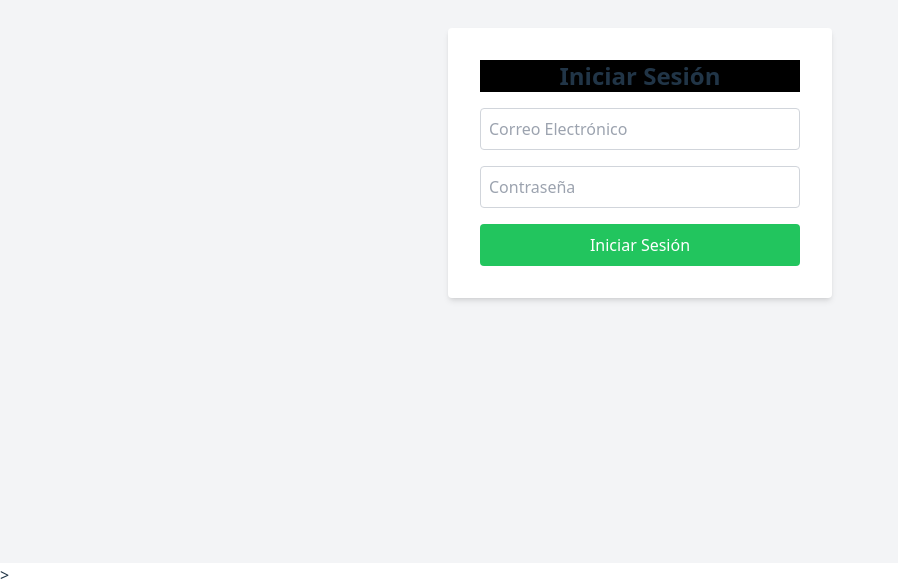
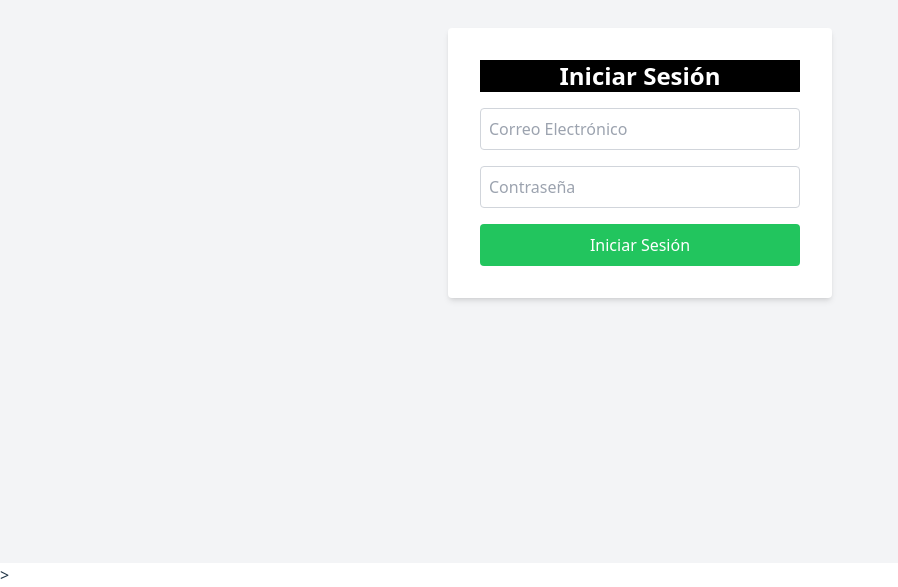
Before and after one commit to NatalyHSaez/Desarrollo-De-Aplicaciones-Empresariales, a React (Vite) app in the folder workspace-reserve/: page /login in a window 1280 px wide. Shown: the part 237-824 px from the top of the page, without its empty margins (0-898 px from the left). Built offline with nearby package versions, Linux system fonts and the light colour scheme.

Commit message:
Update Login.jsx

```diff
--- a/workspace-reserve/src/components/Login.jsx
+++ b/workspace-reserve/src/components/Login.jsx
@@ -11,7 +11,7 @@ const Login = ({ setUsuario }) => {
     if (correo === "123@gmail.com" && contrasena === "123") {
       const usuario = { correo };
       setUsuario(usuario);
-      localStorage.setItem("usuario", JSON.stringify(usuario)); // ✅ Guardar sesión
+      localStorage.setItem("usuario", JSON.stringify(usuario));
       navigate("/");
     } else {
       alert("Credenciales incorrectas");
@@ -24,18 +24,20 @@ const Login = ({ setUsuario }) => {
         onSubmit={handleLogin}
         className="bg-white p-8 rounded shadow-md w-96 space-y-4"
       >
-        <h2 className="text-2xl bg-black font-bold text-center">Iniciar Sesión</h2>
+        <h2 className="text-2xl bg-black text-white font-bold text-center">
+          Iniciar Sesión
+        </h2>
         <input
           type="email"
           placeholder="Correo Electrónico"
-          className="w-full bg-white-300 border border-gray-300 p-2 rounded"
+          className="w-full bg-white border border-gray-300 p-2 rounded"
           value={correo}
           onChange={(e) => setCorreo(e.target.value)}
         />
         <input
           type="password"
           placeholder="Contraseña"
-          className="w-full  bg-white-300 border border-gray-300 p-2 rounded"
+          className="w-full bg-white border border-gray-300 p-2 rounded"
           value={contrasena}
           onChange={(e) => setContrasena(e.target.value)}
         />
```
